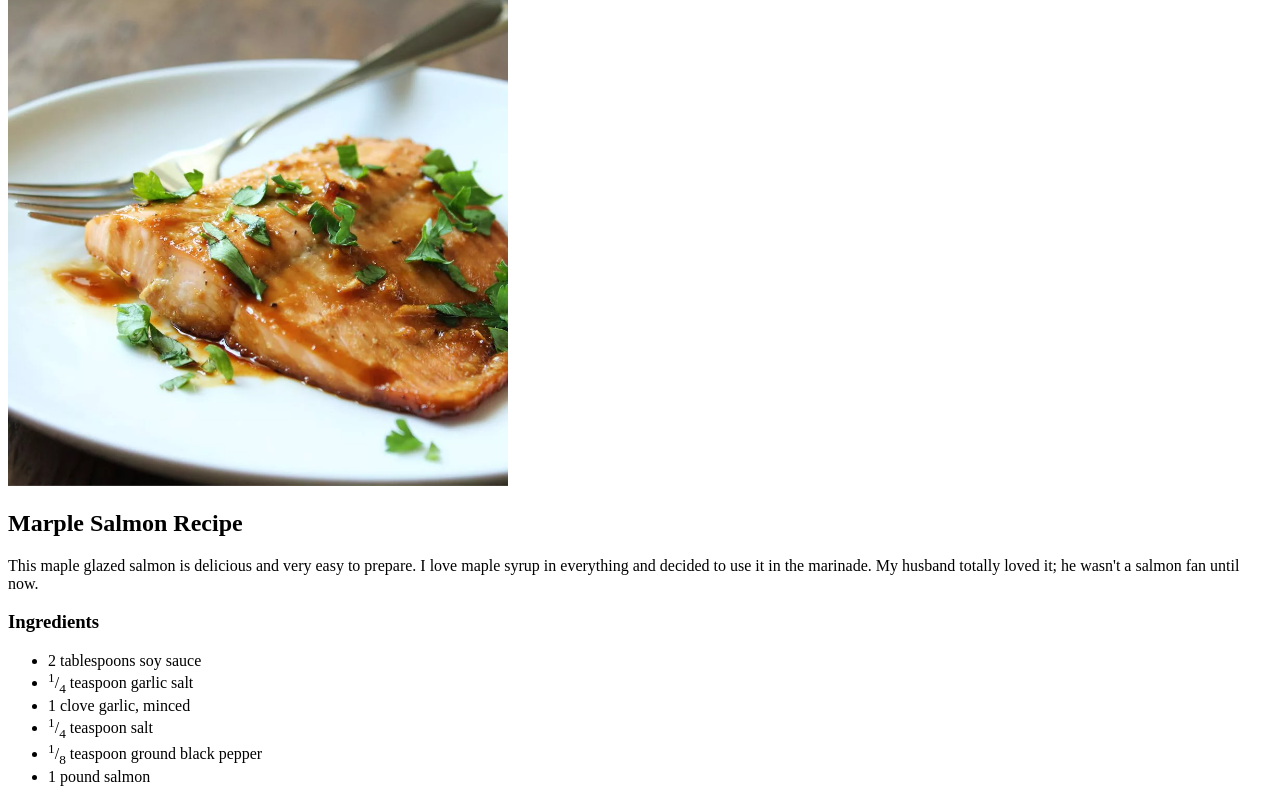
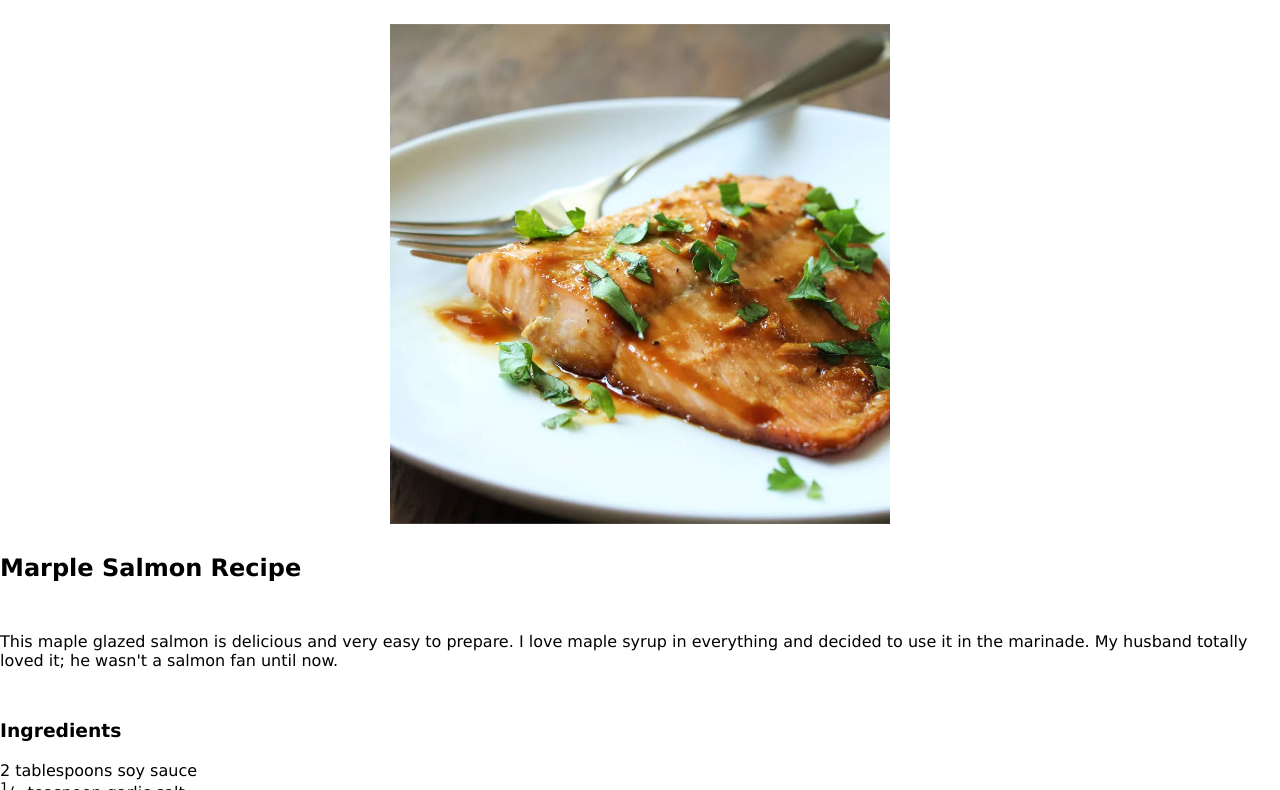
Before and after one commit to just-arizon/odin-recipes, a plain HTML site: page recipes/salmon.html in a window 1280 px wide. Shown: the part 94-884 px from the top of the page. Drawn offline with Linux system fonts and the light colour scheme.

Commit message:
Complete styling css

```diff
--- a/recipes/salmon.html
+++ b/recipes/salmon.html
@@ -5,6 +5,7 @@
     <meta http-equiv="X-UA-Compatible" content="IE=edge">
     <meta name="viewport" content="width=device-width, initial-scale=1.0">
     <title>Salmon Recipe</title>
+    <link rel="stylesheet" href="styles.css">
 </head>
 <body>
     <h1>Salmon</h1>
--- a/recipes/styles.css
+++ b/recipes/styles.css
@@ -9,7 +9,13 @@ h1{
     margin: 40px;
 
 }
-ul{
+body{
+    display: grid;
+    justify-content: center;
+}
+/* Homepage styling */
+
+ul.homepage-navbar{
     display: flex;
     justify-content: space-around;
     background-color: #ddd;
@@ -18,12 +24,22 @@ ul li{
     list-style: none;
 }
 ul li a{
-    text-decoration: none;
+    /* text-decoration: none; */
     font-size: 20px;
 }
 a:active{
     color: pink;
 }
 a:visited{
+    color: blue;
+}
+a:hover{
     color: #000;
 }
+/* Salmon styling */
+img{
+   margin: auto;
+}
+h2,h3,p{
+    margin: 30px 0 20px 0 ;
+}
```
